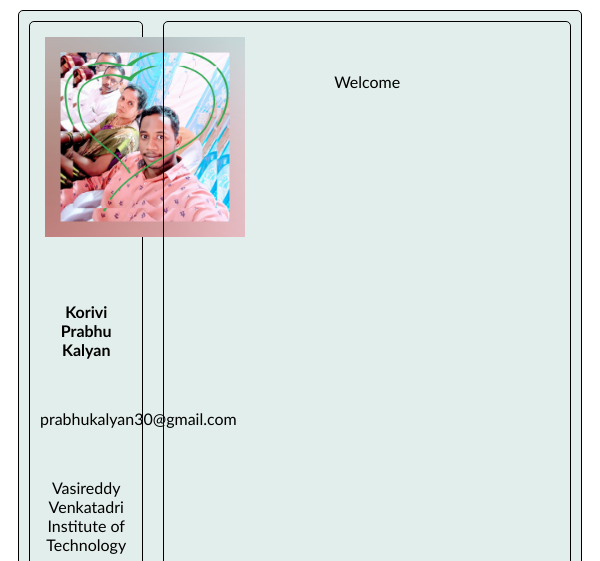
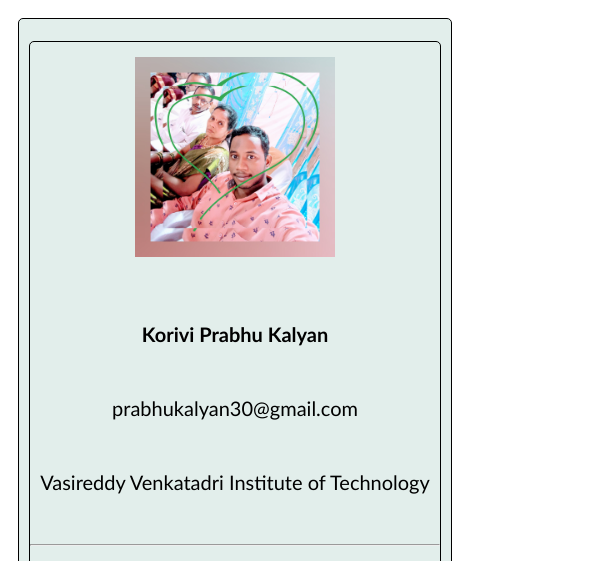
Before and after one commit to prabhu30/resume, a plain HTML site: page index.html in a window 600 px wide. Shown: the top 561 px of the page. Drawn offline with Linux system fonts and the light colour scheme.

Commit message:
committed changes

```diff
--- a/resume.css
+++ b/resume.css
@@ -68,3 +68,27 @@ img.favimg{
 		margin: 10px 40px 10px 40px;
 	}
 }
+
+@media screen and (min-width: 481px) and (max-width: 720px){
+	#msec{
+		display: inline-block;
+	}
+
+	#fsec{
+		width: 95%;
+		margin-top: 5%;
+	}
+
+	#ssec{
+		width: 95%;
+		margin-top: 5%;
+	}
+
+	p{
+		font-size: 20px;
+	}
+
+	img.icon{
+		margin: 10px 40px 10px 40px;
+	}
+}
```
